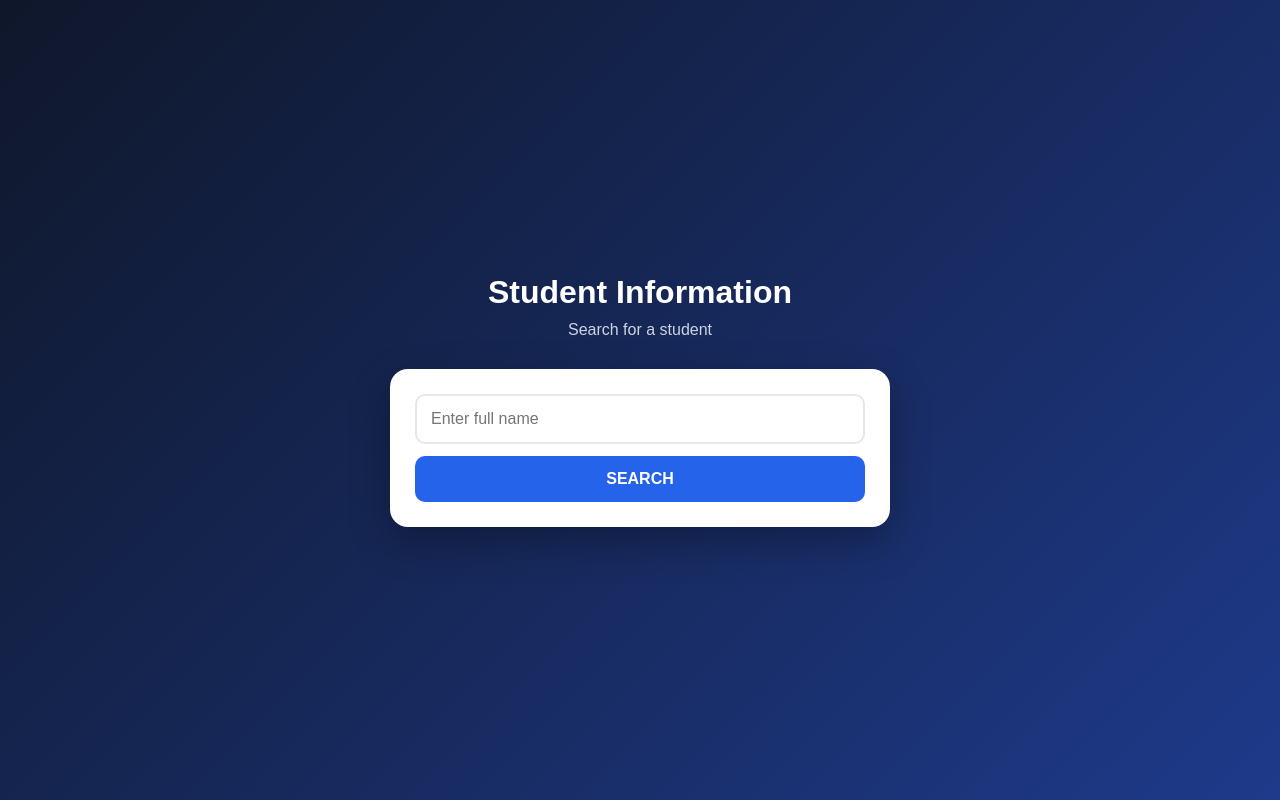
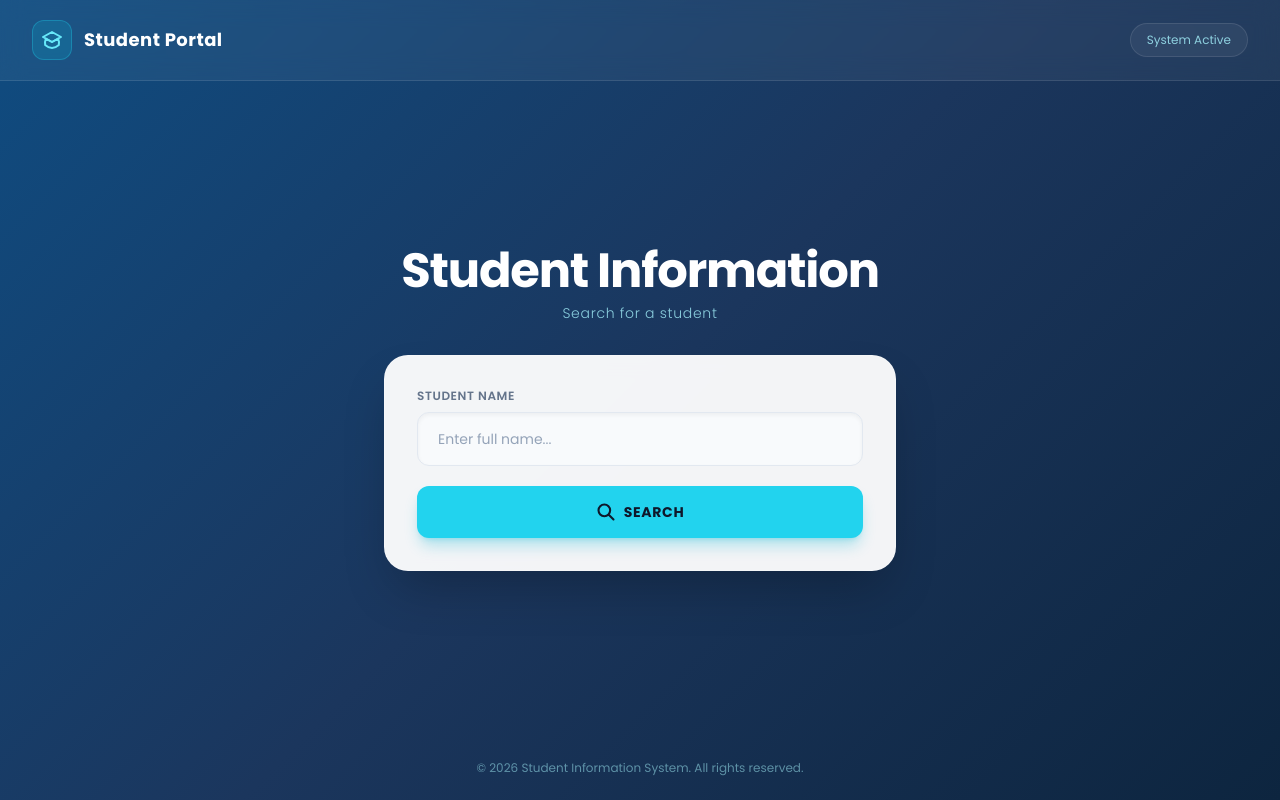
Before and after one commit to imamadel577-sudo/student_system-web, a Flask app: page / in a window 1280 px wide. Run offline with Flask 3, Linux system fonts and the light colour scheme; some libraries are stand-ins or nearby versions.

Commit message:
update index.html

```diff
--- a/templates/index.html
+++ b/templates/index.html
@@ -3,151 +3,84 @@
 <head>
     <meta charset="UTF-8">
     <meta name="viewport" content="width=device-width, initial-scale=1.0">
-
     <title>Student Information System</title>
-
+    <!-- Tailwind CSS CDN & Fonts -->
+    <script src="https://cdn.tailwindcss.com"></script>
+    <link href="https://fonts.googleapis.com/css2?family=Poppins:wght@300;400;600;700&display=swap" rel="stylesheet">
     <style>
-        * {
-            box-sizing: border-box;
-            margin: 0;
-            padding: 0;
+        body {
+            font-family: 'Poppins', sans-serif;
+            background: linear-gradient(135deg, #0f4c81 0%, #1b365d 50%, #0d253f 100%);
         }
-
-        body {
-            font-family: Arial, sans-serif;
-            min-height: 100vh;
-            background: linear-gradient(135deg, #0f172a, #1e3a8a);
-            display: flex;
-            justify-content: center;
-            align-items: center;
-            color: white;
-        }
-
-        .container {
-            width: 90%;
-            max-width: 500px;
-            text-align: center;
-        }
-
-        h1 {
-            font-size: 32px;
-            margin-bottom: 10px;
-        }
-
-        .subtitle {
-            color: #cbd5e1;
-            margin-bottom: 30px;
-        }
-
-        .search-box {
-            background: white;
-            padding: 25px;
-            border-radius: 18px;
-            box-shadow: 0 15px 40px rgba(0,0,0,0.3);
-        }
-
-        input {
-            width: 100%;
-            padding: 14px;
-            border: 2px solid #e2e8f0;
-            border-radius: 10px;
-            font-size: 16px;
-            outline: none;
-            margin-bottom: 12px;
-        }
-
-        input:focus {
-            border-color: #2563eb;
-        }
-
-        button {
-            width: 100%;
-            padding: 14px;
-            border: none;
-            border-radius: 10px;
-            background: #2563eb;
-            color: white;
-            font-size: 16px;
-            font-weight: bold;
-            cursor: pointer;
-        }
-
-        button:hover {
-            background: #1d4ed8;
-        }
-
-        .result {
-            margin-top: 20px;
-            background: white;
-            color: #0f172a;
-            padding: 20px;
-            border-radius: 18px;
-            text-align: left;
-            box-shadow: 0 15px 40px rgba(0,0,0,0.25);
-        }
-
-        .result h2 {
-            margin-bottom: 15px;
-            text-align: center;
-        }
-
-        .result p {
-            padding: 8px 0;
-            border-bottom: 1px solid #e2e8f0;
-        }
-
-        .not-found {
-            margin-top: 20px;
-            background: #fee2e2;
-            color: #991b1b;
-            padding: 15px;
-            border-radius: 12px;
+        .custom-card {
+            background: rgba(255, 255, 255, 0.95);
+            backdrop-filter: blur(10px);
         }
     </style>
 </head>
+<body class="min-h-screen text-slate-800 flex flex-col justify-between">
 
-<body>
+    <!-- Top Navigation Header -->
+    <header class="w-full py-5 px-8 flex justify-between items-center bg-white/5 backdrop-blur-md border-b border-white/10">
+        <div class="flex items-center gap-3 text-white">
+            <div class="w-10 h-10 rounded-xl bg-cyan-500/20 border border-cyan-400/30 flex items-center justify-center text-cyan-300">
+                <svg class="w-6 h-6" fill="none" stroke="currentColor" viewBox="0 0 24 24">
+                    <path stroke-linecap="round" stroke-linejoin="round" stroke-width="2" d="M12 14l9-5-9-5-9 5 9 5z"/>
+                    <path stroke-linecap="round" stroke-linejoin="round" stroke-width="2" d="M12 14l6.16-3.422a12.083 12.083 0 01.665 6.479A11.952 11.952 0 0112 20.055a11.952 11.952 0 01-6.824-2.998 12.078 12.078 0 01.665-6.479L12 14z"/>
+                </svg>
+            </div>
+            <span class="font-bold text-lg tracking-wide">Student Portal</span>
+        </div>
+        <div class="text-xs text-cyan-200/80 bg-white/5 px-4 py-2 rounded-full border border-white/10">
+            System Active
+        </div>
+    </header>
 
-    <div class="container">
+    <!-- Main Content Center -->
+    <main class="flex-grow flex flex-col items-center justify-center p-6">
 
-        <h1>Student Information</h1>
-        <p class="subtitle">Search for a student</p>
-
-        <div class="search-box">
-
-            <form method="POST">
-                <input
-                    type="text"
-                    name="name"
-                    placeholder="Enter full name"
-                    required
-                >
-
-                <button type="submit">SEARCH</button>
-            </form>
-
+        <!-- Title Section -->
+        <div class="text-center mb-8">
+            <h1 class="text-4xl md:text-5xl font-extrabold text-white tracking-tight mb-2">
+                Student Information
+            </h1>
+            <p class="text-cyan-200/80 text-sm font-light tracking-wider">
+                Search for a student
+            </p>
         </div>
 
-        {% if student %}
+        <!-- The Original Card with Enhancements -->
+        <div class="w-full max-w-lg custom-card rounded-3xl p-8 shadow-2xl border border-white/20">
+            <form action="/" method="GET" class="space-y-5">
+                <div>
+                    <label class="block text-xs font-semibold text-slate-500 mb-2 uppercase tracking-wider">Student Name</label>
+                    <input
+                        type="text"
+                        name="query"
+                        placeholder="Enter full name..."
+                        class="w-full px-5 py-4 rounded-xl bg-slate-50 border border-slate-200 text-slate-800 placeholder-slate-400 focus:outline-none focus:ring-2 focus:ring-cyan-500 focus:bg-white transition-all text-sm shadow-inner"
+                        required
+                    >
+                </div>
 
-        <div class="result">
-            <h2>Student Information</h2>
-
-            <p><strong>Name:</strong> {{ name }}</p>
-            <p><strong>Age:</strong> {{ student["age"] }}</p>
-            <p><strong>Class:</strong> {{ student["class"] }}</p>
-            <p><strong>Grade:</strong> {{ student["grade"] }}</p>
+                <button
+                    type="submit"
+                    class="w-full py-4 bg-cyan-400 hover:bg-cyan-500 text-slate-900 font-bold rounded-xl transition-all shadow-lg shadow-cyan-500/30 flex items-center justify-center gap-2 text-sm tracking-wider uppercase"
+                >
+                    <svg class="w-5 h-5" fill="none" stroke="currentColor" viewBox="0 0 24 24">
+                        <path stroke-linecap="round" stroke-linejoin="round" stroke-width="2.5" d="M21 21l-6-6m2-5a7 7 0 11-14 0 7 7 0 0114 0z"/>
+                    </svg>
+                    SEARCH
+                </button>
+            </form>
         </div>
 
-        {% elif name %}
+    </main>
 
-        <div class="not-found">
-            Student not found.
-        </div>
-
-        {% endif %}
-
-    </div>
+    <!-- Footer -->
+    <footer class="py-6 text-center text-xs text-cyan-200/50">
+        <p>&copy; 2026 Student Information System. All rights reserved.</p>
+    </footer>
 
 </body>
 </html>
```
